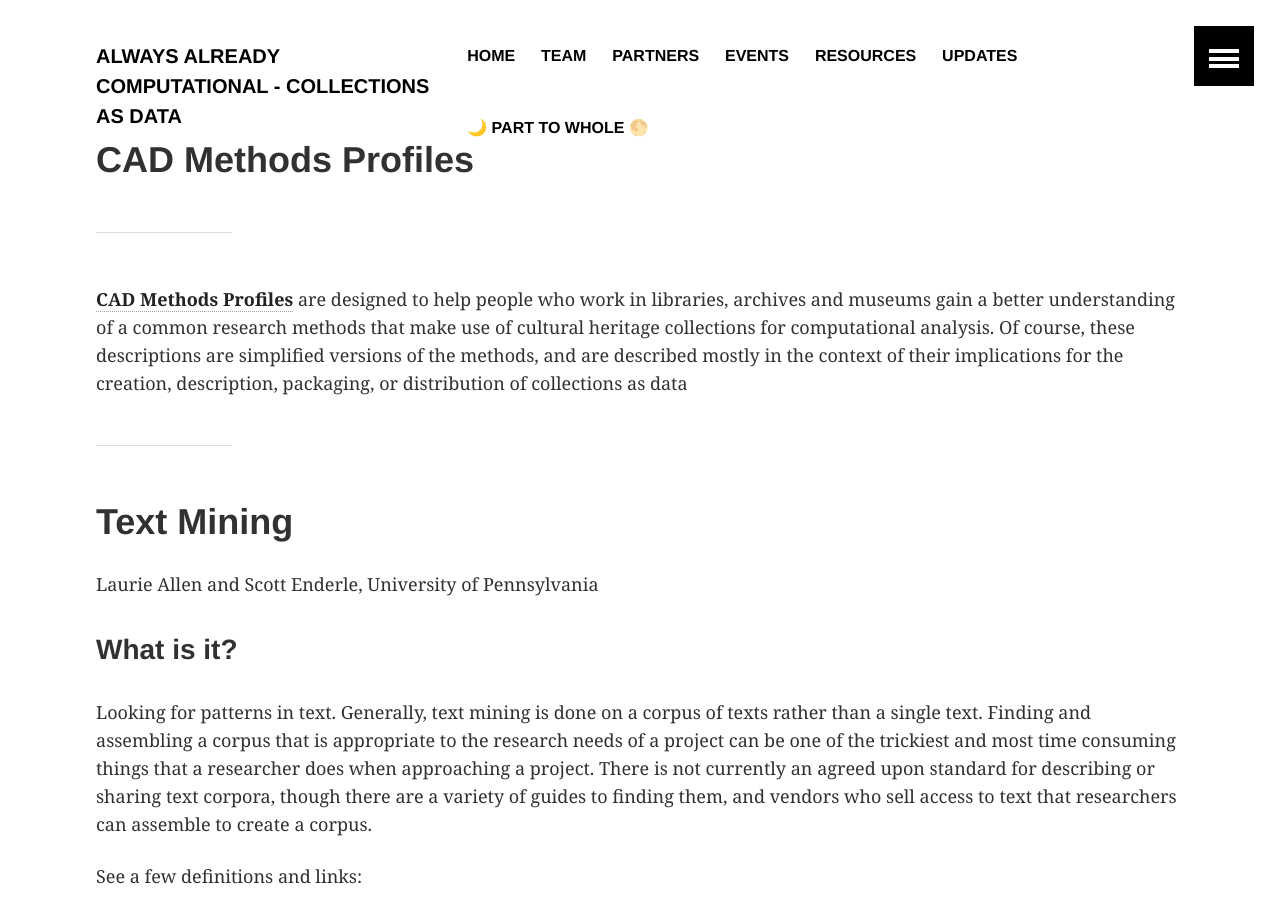
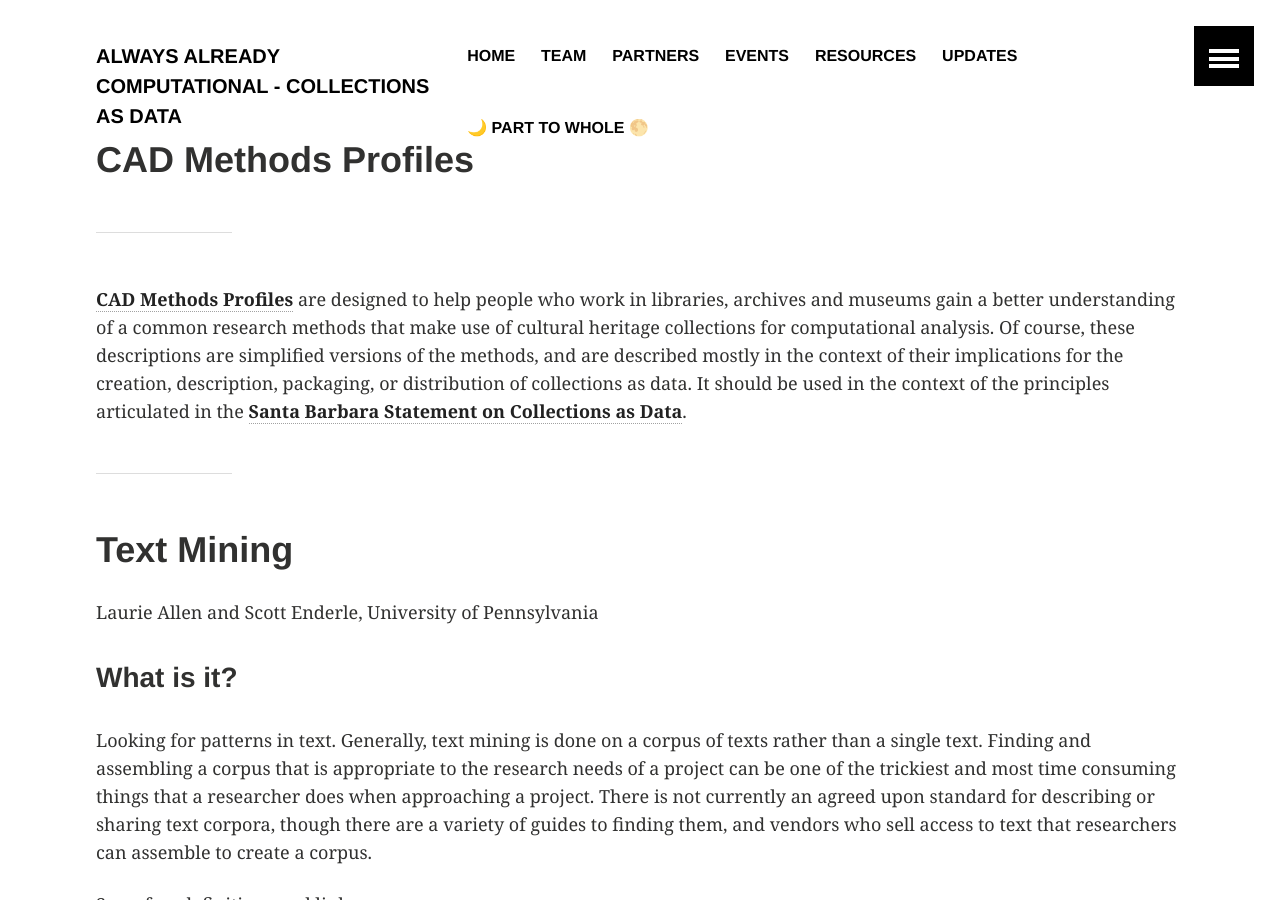
Before and after one commit to collectionsasdata/collectionsasdata.github.io, a Jekyll site: the page built from textmining.md, in a window 1280 px wide and 900 px high. Built offline with Jekyll 4.4.1, drawn with Linux system fonts in a browser that asks for light colours.

Commit message:
Update textmining.md

```diff
--- a/textmining.md
+++ b/textmining.md
@@ -4,7 +4,7 @@ title:  "CAD Methods Profiles"
 ---
 ---
 
-[**CAD Methods Profiles**](https://collectionsasdata.github.io/methodsprofiles/) are designed to help people who work in libraries, archives and museums gain a better understanding of a common research methods that make use of cultural heritage collections for computational analysis. Of course, these descriptions are simplified versions of the methods, and are described mostly in the context of their implications for the creation, description, packaging, or distribution of collections as data
+[**CAD Methods Profiles**](https://collectionsasdata.github.io/methodsprofiles/) are designed to help people who work in libraries, archives and museums gain a better understanding of a common research methods that make use of cultural heritage collections for computational analysis. Of course, these descriptions are simplified versions of the methods, and are described mostly in the context of their implications for the creation, description, packaging, or distribution of collections as data. It should be used in the context of the principles articulated in the [**Santa Barbara Statement on Collections as Data**](https://collectionsasdata.github.io/statement/).
 
 ---
 
```
